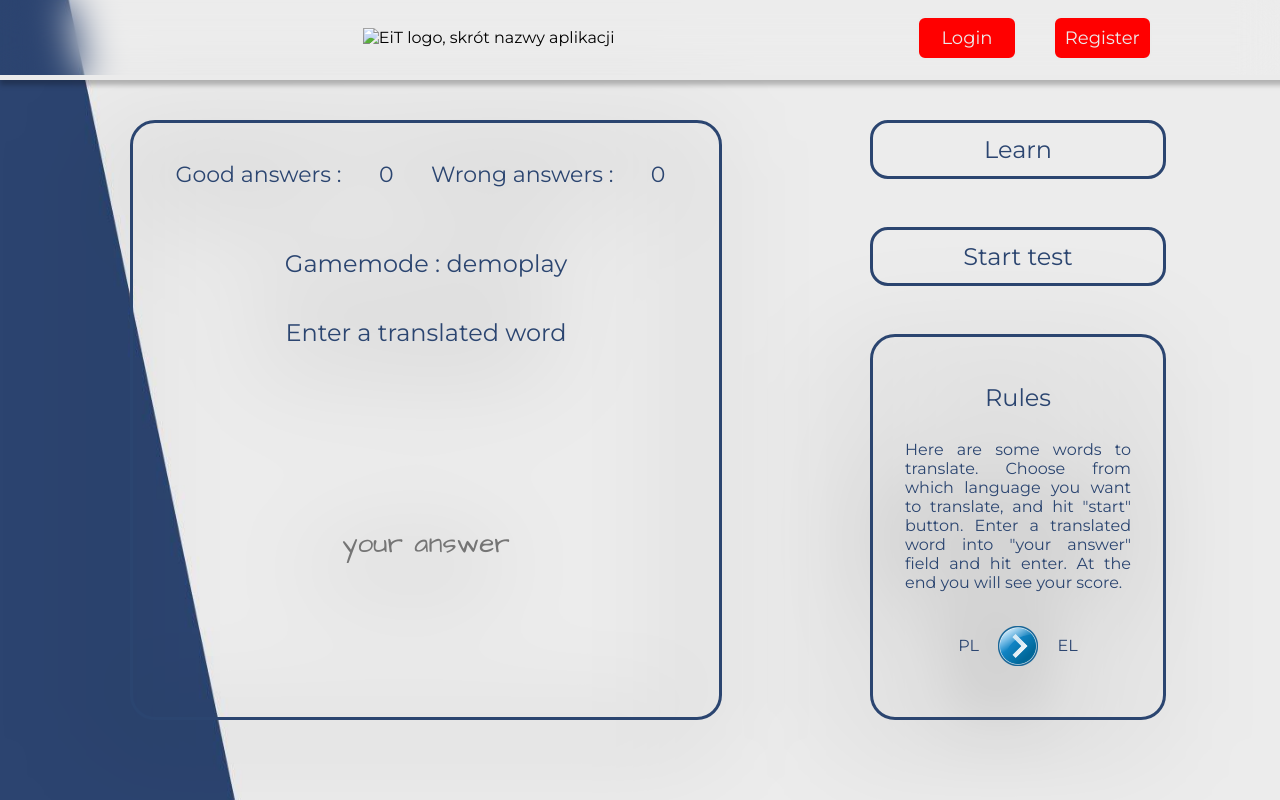
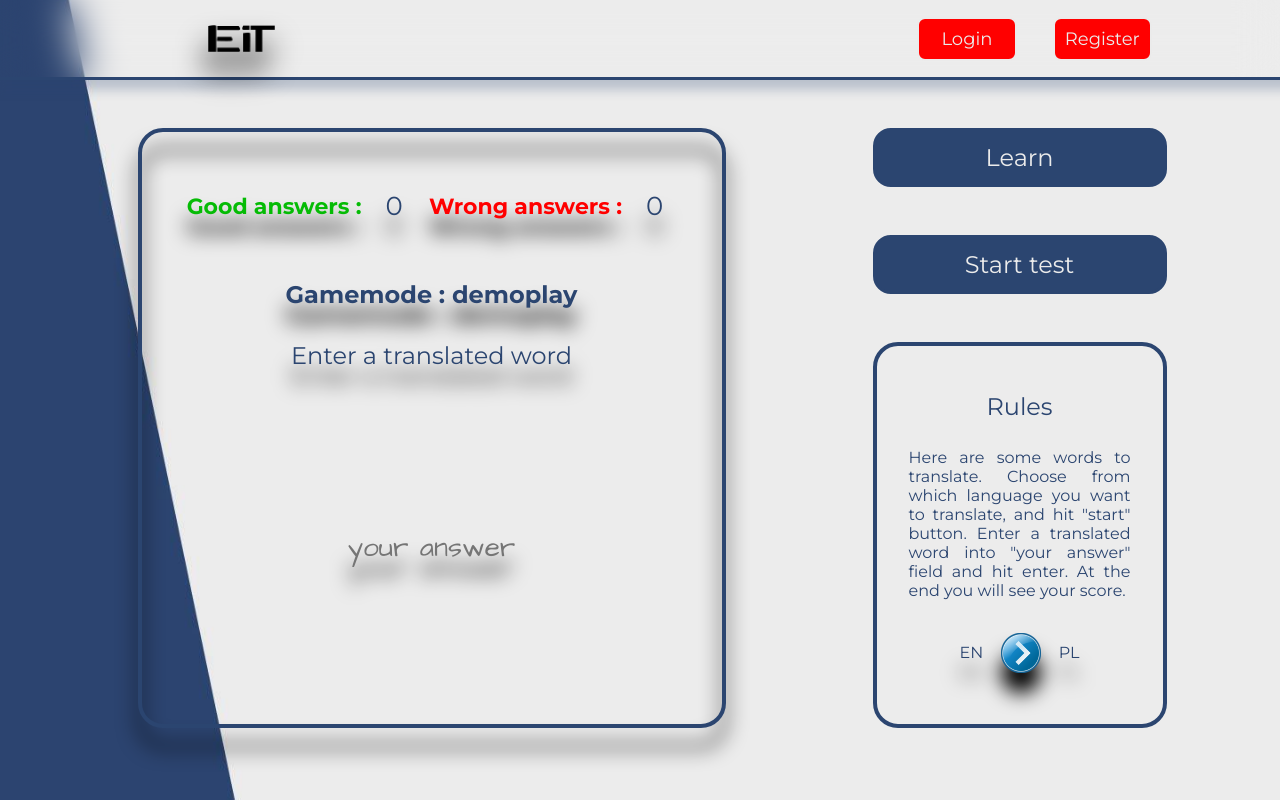
Before and after one commit to WarmuzWojtek/EiT, a React app in the folder client/: page /demo in a window 1280 px wide. Built offline with nearby package versions, Linux system fonts and the light colour scheme.

Commit message:
CSS bug-fix

```diff
--- a/client/package.json
+++ b/client/package.json
@@ -9,6 +9,7 @@
     "gsap": "^3.7.1",
     "react": "^17.0.2",
     "react-dom": "^17.0.2",
+    "react-responsive-modal": "^6.1.0",
     "react-router-dom": "^5.2.0",
     "react-scripts": "^4.0.3",
     "react-transition-group": "^4.4.2"
--- a/client/src/Pages/DemoPlay.jsx
+++ b/client/src/Pages/DemoPlay.jsx
@@ -1,5 +1,6 @@
 import { useState, useEffect, useRef } from 'react'
 import { gsap } from 'gsap'
+import { Modal } from 'react-responsive-modal';
 import PlayBackground from '../components/PlayBackground/PlayBackground'
 import AppBar from '../components/AppBar/AppBar'
 import GameplayContainer from '../components/GameplayContainer/GameplayContainer'
@@ -36,13 +37,28 @@ const DemoPlay = (props) => {
   const rightAnswersRef = useRef(null);
   const wrongAnswersRef = useRef(null);
   const commentRef = useRef(null);
+  const startBtnRef = useRef(null);
+  const learnBtnRef = useRef(null);
+  const questionRef = useRef(null);
 
-  function handleLearnClick() {
+  useEffect(() => {
 
-  }
-  function handleStartTestClick() {
+    gsap.fromTo(questionRef.current, {
+      transform: 'scale(0)',
+    }, {
+      transform: 'scale(1.3)',
+      // repeat: 0,
+      duration: 1,
+      // yoyo: "true",
+      // delay: 0,
+      ease: 'bounce',
+    });
 
-  }
+
+
+  }, [currentQ]);
+
+
   useEffect(() => {
 
     gsap.fromTo(commentRef.current, {
@@ -150,7 +166,7 @@ const DemoPlay = (props) => {
     setIsEnglishFirst(!isEnglishFirst);
   }
 
-  function handleLearntBtn() {
+  function handleLearnBtn() {
     setOpen(true)
   }
 
@@ -178,13 +194,13 @@ const DemoPlay = (props) => {
           <GameplayContainer>
             <CounterContainer>
               <Subtitle content="Good answers : " className='answers' />
-              <Subtitle content={rightAnswers} className='answers' />
+              <Subtitle id={rightAnswersRef} content={rightAnswers} className='answers' />
               <Subtitle content="Wrong answers : " className='answers' />
-              <Subtitle content={wrongAnswers} className='answers' />
+              <Subtitle id={wrongAnswersRef} content={wrongAnswers} className='answers' />
             </CounterContainer>
-            <Subtitle content="Gamemode : demoplay" className='rules' />
+            <Subtitle content="Gamemode : demoplay" className='gamemode' />
             <Subtitle content="Enter a translated word" className='rules' />
-            <Subtitle className='task'>{currentQ}</Subtitle>
+            <Subtitle id={questionRef} className='task' content={currentQ} />
             <form onSubmit={handleAnswerSubmit}>
               <input
                 className='input'
@@ -194,27 +210,36 @@ const DemoPlay = (props) => {
                 value={answer}
               />
             </form>
-            <Subtitle ref={commentRef} className='task'>{comment}</Subtitle>
+            <Subtitle id={commentRef} className='comment' content={comment} />
           </GameplayContainer>
           <ActionsContainer>
             <Button
-              // id={startBtnRef}
-              onClick={handleLearnClick}
+              id={learnBtnRef}
+              onClick={handleLearnBtn}
               className='learnBtn'
               content='Learn' />
+            {/* <Modal style={{ background: 'black' }} open={open} onClose={() => setOpen(false)}>
+              <h2 style={{ textAlign: 'center' }}>Demoplay Module</h2>
+              {words.map(word => (
+                <div key={word.a} className='modalContainer'>
+                  <p className='modalWord' style={{ color: 'blue' }}>{word.q}</p>
+                  <p className='modalWord'>:</p>
+                  <p className='modalWord'>{word.a}</p>
+                </div>
+              ))}
+            </Modal> */}
             <Button
-              // id={startBtnRef}
+              id={startBtnRef}
               onClick={handleStartBtn}
               className='learnBtn'
               content='Start test' />
             <RulesContainer>
               <Subtitle content="Rules" className='rules' />
               <Subtitle content='Here are some words to translate. Choose from which language you want to translate, and hit "start" button. Enter a translated word into "your answer" field and hit enter. At the end you will see your score.' className='rulesDescription' />
-              <LanguageSwitch />
+              <LanguageSwitch isEnglishFirst={isEnglishFirst} onClickFn={handleLanguageSwitch} />
             </RulesContainer>
           </ActionsContainer>
         </PlaygroundContainer>
-        {/* <Playground /> */}
       </PlayBackground>
     </Transition>
   );
--- a/client/src/components/ActionsContainer/actionsContainer.css
+++ b/client/src/components/ActionsContainer/actionsContainer.css
@@ -10,4 +10,5 @@
   /* filter: drop-shadow(-20px 20px 50px #000000);
   border-radius: 25px; */
   margin: 0;
+  /* filter: drop-shadow(0px 20px 10px #000000); */
 }
--- a/client/src/components/AppBar/AppBar.jsx
+++ b/client/src/components/AppBar/AppBar.jsx
@@ -16,8 +16,8 @@ const AppBar = () => {
 
   return (
     <div className='appBar'>
-      <div className='logoContainer'>
-        <img className='logo' alt='EiT logo, skrót nazwy aplikacji' scr={logoEit} />
+      <div className='logoContainer' style={{ backgroundImage: `url(${process.env.PUBLIC_URL + '/logo.png'})` }}>
+        {/* <img className='logo' alt='EiT logo, skrót nazwy aplikacji' scr={`${process.env.PUBLIC_URL + '/logo.png'}`} /> */}
       </div>
       <Button
         id={redLoginBtnRef}
--- a/client/src/components/AppBar/appBar.css
+++ b/client/src/components/AppBar/appBar.css
@@ -5,20 +5,27 @@
   z-index: 1;
   width: 100%;
   height: 10vh;
-  border-bottom: 5px solid #EBEBEB;
+  border-bottom: 3px solid var(--primary);
   backdrop-filter: blur(20px);
   display: flex;
   justify-content: space-between;
   align-items: center;
   padding-left: var(--spacing-md);
   padding-right: 8em;
-  box-shadow: 5px 0 5px 5px rgba(0, 0, 0, 0.25);
+  box-shadow: 5px 0 10px 10px var(--primary-shadow);
 }
 
 .logoContainer {
-  width: 20%;
-  margin-left: var(--spacing-md);
+
+  margin-left: var(--spacing-xxl);
   flex-grow: 1;
+  height: 5vh;
+  background-repeat: no-repeat;
+  background-position-y: center;
+  background-position-x: left;
+  background-size: 10%;
+  filter: drop-shadow(0px 20px 15px #000000);
+  /* background-size: cover; */
 }
 
 .logo {
@@ -35,11 +42,14 @@
   color: var(--secondary);
   padding: var(--spacing-xxs);
   margin-left: var(--spacing-sm);
-  transition: 0.3s;
+  transition: 0.5s;
+
 }
 
 .redBtn:hover {
   background: var(--secondary);
   border: 2px solid var(--red);
   color: var(--red);
+  filter: none;
+  filter: drop-shadow(0px 20px 10px #000000);
 }
--- a/client/src/components/Button/button.css
+++ b/client/src/components/Button/button.css
@@ -26,17 +26,20 @@
 
 .learnBtn {
   width: 100%;
-  color: var(--primary);
-  background: transparent;
+  color: var(--secondary);
+  /* background: transparent; */
+  background: var(--primary);
   border: 3px solid var(--primary);
   border-radius: 18px;
   font-size: 24px;
   margin-bottom: var(--spacing-sm);
   padding: var(--spacing-xxs);
   transition: 0.3s;
+  /* filter: drop-shadow(0px 20px 15px #000000); */
 }
 
 .learnBtn:hover {
-  color: var(--secondary);
-  background: var(--primary);
+  color: var(--primary);
+  background: var(--secondary);
+  filter: drop-shadow(0px 20px 10px #000000);
 }
--- a/client/src/components/GameplayContainer/gameplayContainer.css
+++ b/client/src/components/GameplayContainer/gameplayContainer.css
@@ -6,9 +6,13 @@
   width: 50%;
   height: 75vh;
   background: transparent;
-  border: 3px solid var(--primary);
-  filter: drop-shadow(-20px 20px 50px #000000);
+  border: 4px solid var(--primary);
+  filter: drop-shadow(0px 20px 10px #000000);
   border-radius: 25px;
   margin: 0;
-  padding: var(--spacing-xs);
+  padding: var(--spacing-sm);
 }
+
+/* .gameplayContainer * {
+  filter: drop-shadow(0px 20px 10px #000000);
+} */
--- a/client/src/components/LanguageSwitch/languageSwitch.css
+++ b/client/src/components/LanguageSwitch/languageSwitch.css
@@ -8,10 +8,12 @@
   /* margin-top: var(--spacing-sm);
   margin-bottom: var(--spacing-sm); */
   cursor: pointer;
+  filter: drop-shadow(0px 20px 10px #000000);
 }
 
 .switchContainer:hover .arrow {
   transform: rotate(180deg);
+
 }
 
 .arrow {
--- a/client/src/components/PlaygroundContainer/playgroundContainer.css
+++ b/client/src/components/PlaygroundContainer/playgroundContainer.css
@@ -8,7 +8,7 @@
   width: 100%;
   max-width: 1200px;
   background: transparent;
-  padding: var(--spacing-xxs);
+  padding: var(--spacing-xs);
   padding-right: var(--spacing-xxs);
 
 }
--- a/client/src/components/RulesContainer/rulesContainer.css
+++ b/client/src/components/RulesContainer/rulesContainer.css
@@ -8,8 +8,8 @@
   justify-content: space-around;
   align-items: center;
   background: transparent;
-  border: 3px solid var(--primary);
-  filter: drop-shadow(-20px 20px 50px #000000);
+  border: 4px solid var(--primary);
+  /* filter: drop-shadow(0px 20px 10px #000000); */
   border-radius: 25px;
   margin: 0;
   flex-grow: 1;
--- a/client/src/components/Subtitle/subtitle.css
+++ b/client/src/components/Subtitle/subtitle.css
@@ -37,12 +37,45 @@
   margin-right: var(--spacing-xxs);
 }
 
+.answers:nth-child(1) {
+  color: var(--green);
+  font-weight: bold;
+}
+
+.answers:nth-child(3) {
+  color: var(--red);
+  font-weight: bold;
+}
+
+.answers:nth-child(2),
+.answers:nth-child(4) {
+  font-size: 26px;
+  /* font-weight: bold; */
+}
+
 .task {
   min-height: 15%;
   color: var(--primary);
-  font-size: 24px;
+  font-size: 36px;
   text-transform: uppercase;
   padding: var(--spacing-xxs);
   text-align: center;
   margin: 0 auto;
 }
+
+.gamemode {
+  font-size: 24px;
+  color: var(--primary);
+  margin: 0;
+  font-weight: bold;
+}
+
+.comment {
+  min-height: 15%;
+  color: var(--primary);
+  font-size: 28px;
+  text-transform: uppercase;
+  padding: var(--spacing-xxs);
+  text-align: center;
+  margin: 0 auto;
+}
--- a/client/src/components/styles/App.css
+++ b/client/src/components/styles/App.css
@@ -13,6 +13,8 @@
   --primary: rgba(43, 69, 112, 1);
   --secondary: rgba(235, 235, 235, 1);
   --red: rgba(255, 0, 0, 1);
+  --green: rgb(5, 187, 5);
+  --primary-shadow: rgba(43, 69, 112, 0.25);
 
   --maingradient: linear-gradient(40deg, #aaaaaa, #f2f2f2, #aaaaaa);
 
@@ -49,3 +51,18 @@
   border: none;
   outline: none;
 }
+
+.modalContainer {
+  background-image: var(--secondary);
+  border: 1px solid var(--primary);
+  margin: 10px auto;
+  min-width: 50vw;
+  display: flex;
+  justify-content: space-evenly;
+  border-radius: 8px;
+}
+
+.modalWord {
+  width: 20%;
+  text-align: center;
+}
```
Also changed, not shown: client/public/logo.png (added), 1 other file.
